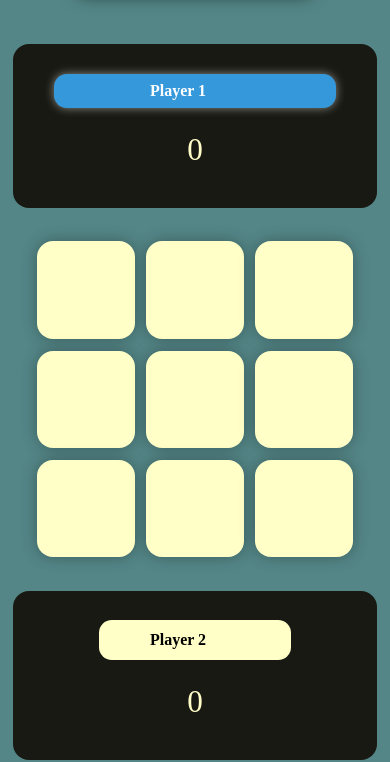
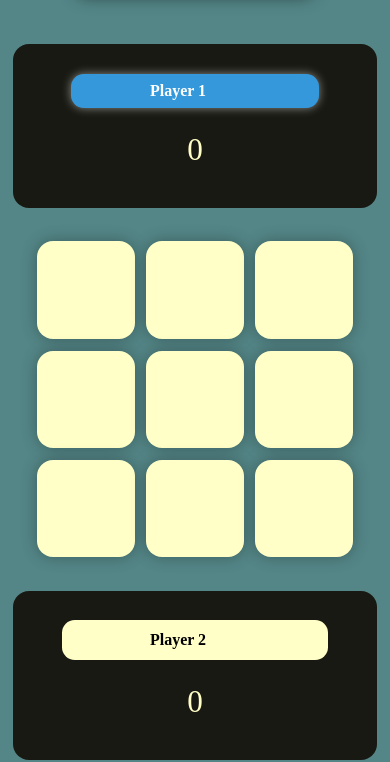
Before and after one commit to AdrishikharChowdhury/Katakuti, a plain HTML site: page index.html in a window 390 px wide. Shown: the part 93-855 px from the top of the page. Drawn offline with Linux system fonts and the light colour scheme.

```diff
--- a/mobile.css
+++ b/mobile.css
@@ -26,9 +26,13 @@
     }
 
     .winCount {
-        width: 80%;
+        width: 70%;
         height: auto;
         padding: 0.5rem;
+    }
+
+    .winCount1{
+        width: 80%;
     }
 
     #player1, #player2 {
```
